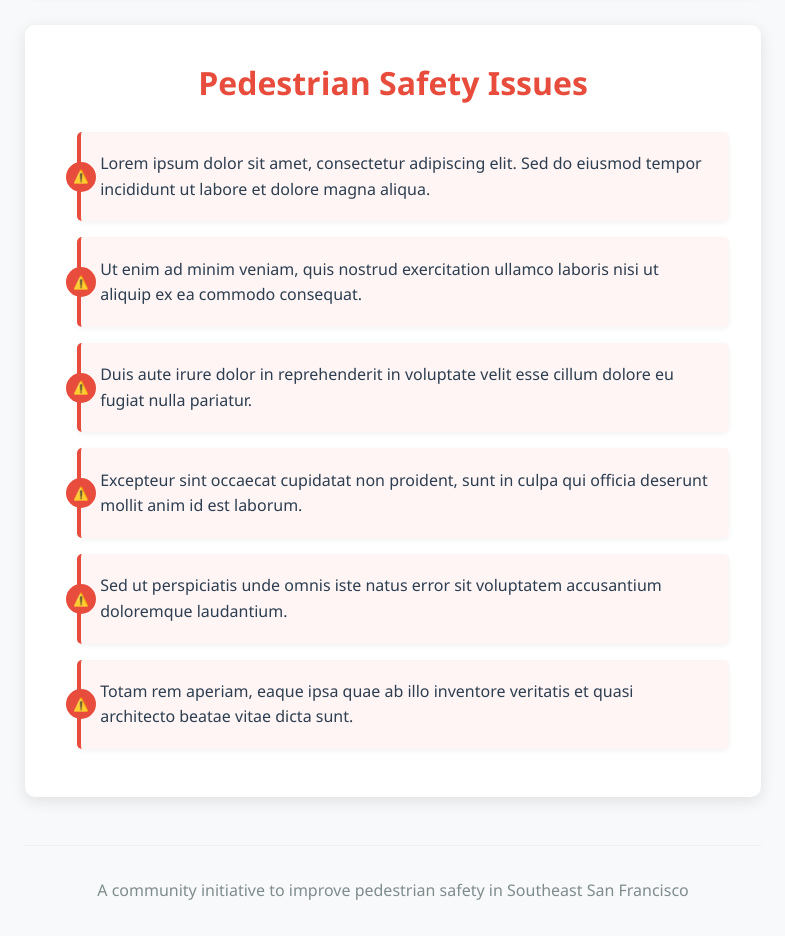
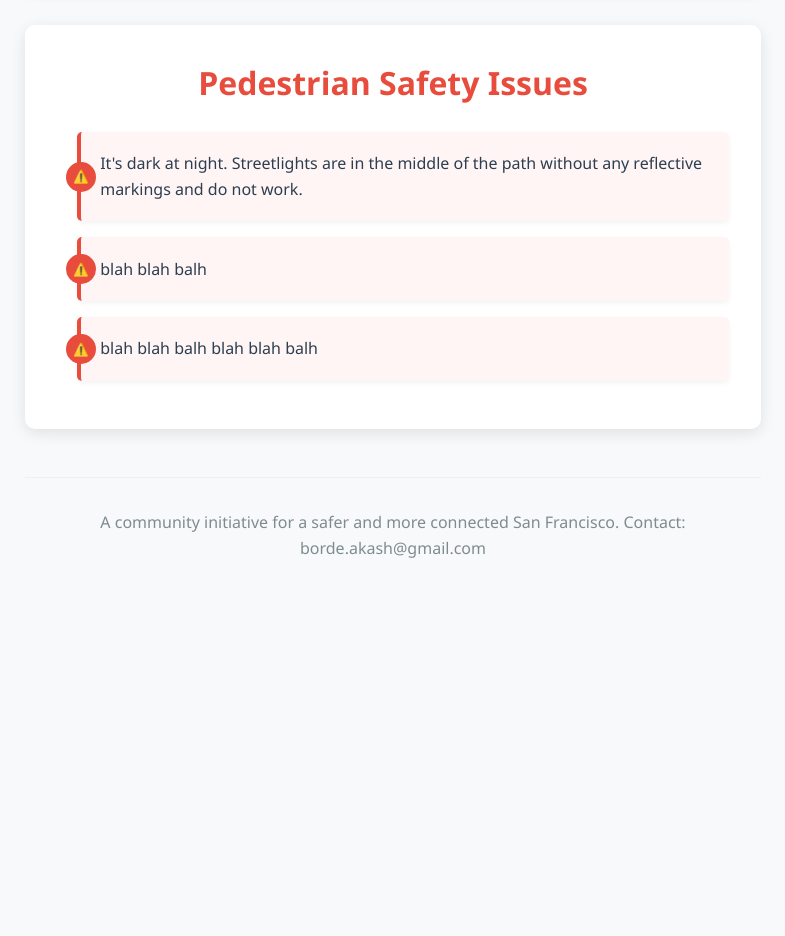
Before and after one commit to nuakashborde/fixthehairball, a plain HTML site: page index.html in a window 1280 px wide. Shown: the part 740-1676 px from the top of the page, without its empty margins (247-1032 px from the left). After the commit the page ends 1333 px from the top, so only its background shows below. Drawn offline with Linux system fonts and the light colour scheme.

Commit message:
add akash contact on bottom

```diff
--- a/index.html
+++ b/index.html
@@ -169,17 +169,14 @@
         <div class="problems-section">
             <h2 class="problems-title">Pedestrian Safety Issues</h2>
             <ul class="problems-list">
-                <li>Lorem ipsum dolor sit amet, consectetur adipiscing elit. Sed do eiusmod tempor incididunt ut labore et dolore magna aliqua.</li>
-                <li>Ut enim ad minim veniam, quis nostrud exercitation ullamco laboris nisi ut aliquip ex ea commodo consequat.</li>
-                <li>Duis aute irure dolor in reprehenderit in voluptate velit esse cillum dolore eu fugiat nulla pariatur.</li>
-                <li>Excepteur sint occaecat cupidatat non proident, sunt in culpa qui officia deserunt mollit anim id est laborum.</li>
-                <li>Sed ut perspiciatis unde omnis iste natus error sit voluptatem accusantium doloremque laudantium.</li>
-                <li>Totam rem aperiam, eaque ipsa quae ab illo inventore veritatis et quasi architecto beatae vitae dicta sunt.</li>
+                <li>It's dark at night. Streetlights are in the middle of the path without any reflective markings and do not work.</li>
+                <li>blah blah balh</li>
+                <li>blah blah balh blah blah balh</li>
             </ul>
         </div>
 
         <footer class="footer">
-            <p>A community initiative to improve pedestrian safety in Southeast San Francisco</p>
+            <p>A community initiative for a safer and more connected San Francisco. Contact: borde.akash@gmail.com</p>
         </footer>
     </div>
 </body>
```
